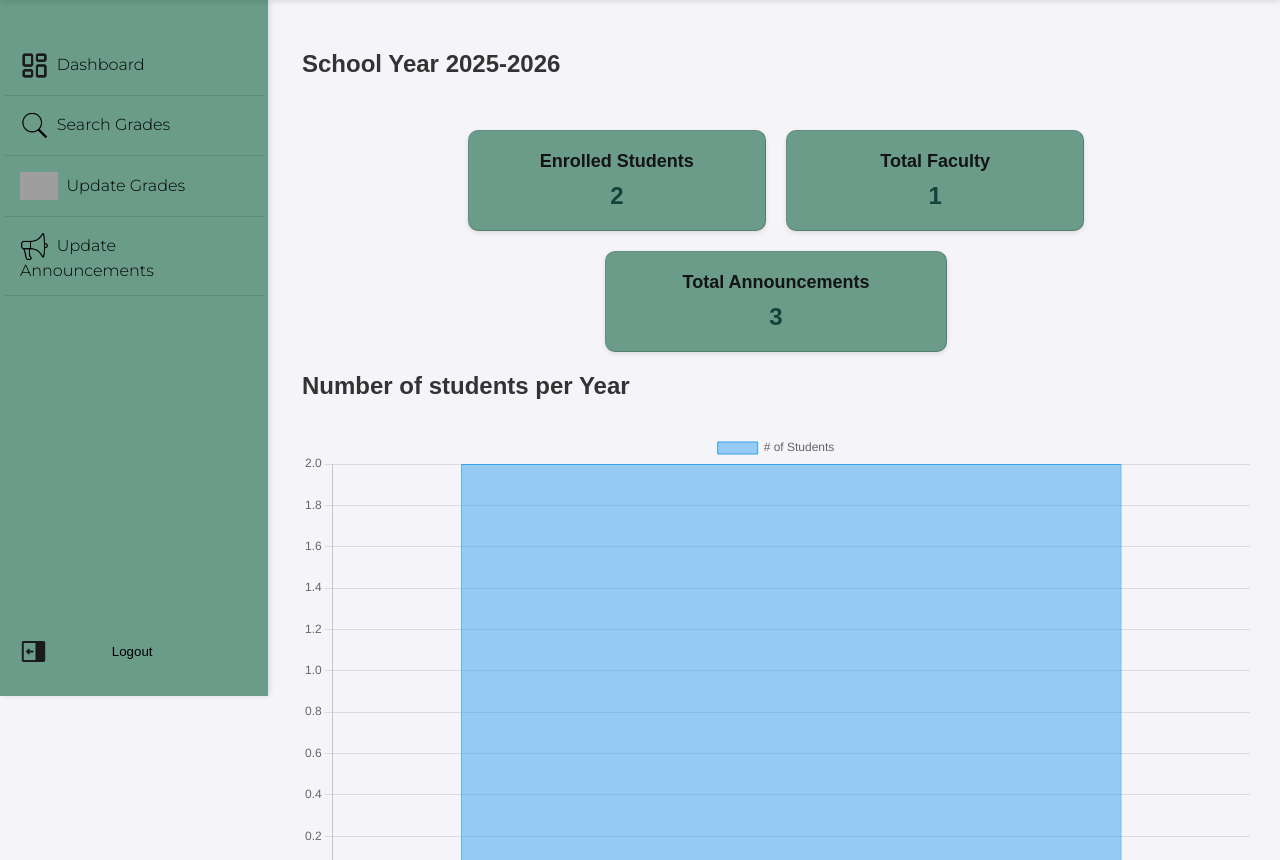
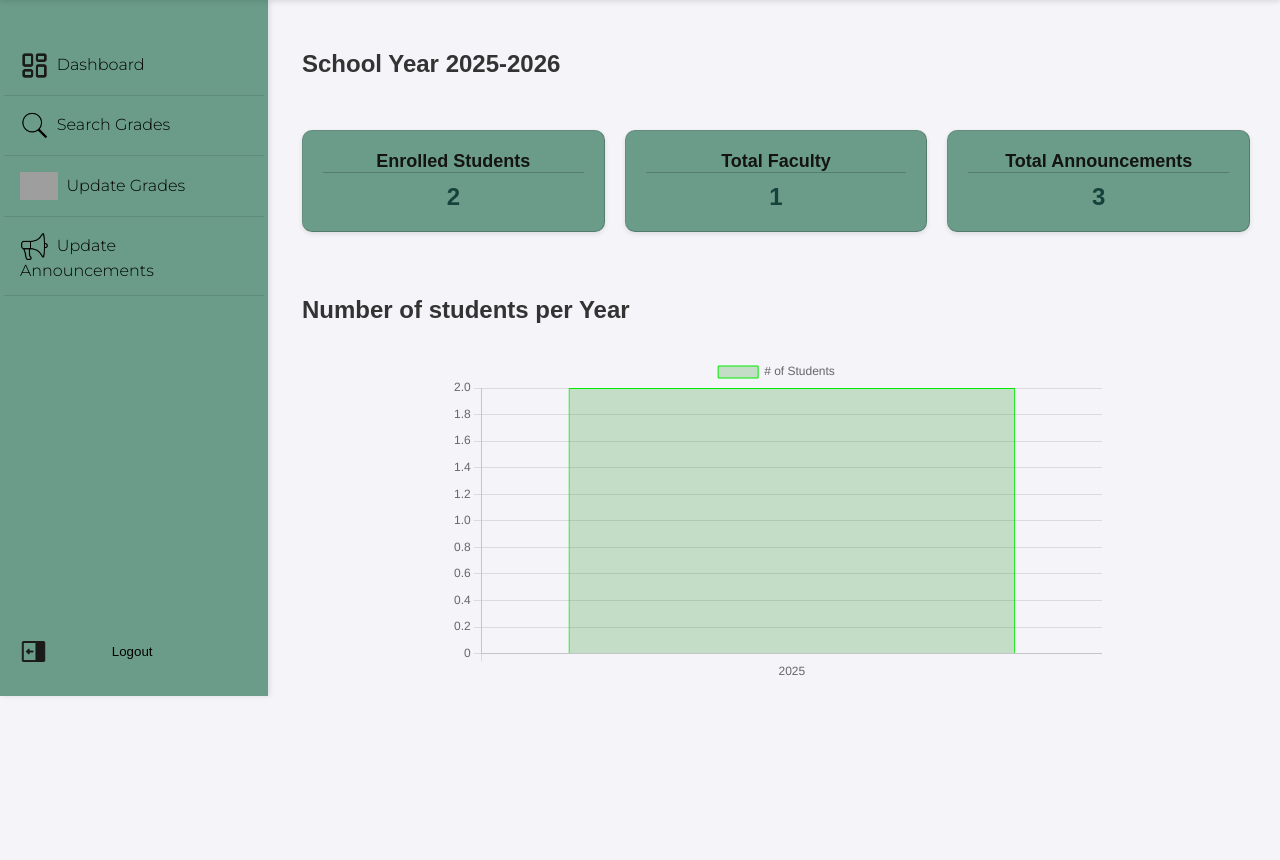
Before and after one commit to TheRealAngelo/GradeViewPortal, a PHP site: page /faculty/maindashboard.php in a window 1280 px wide. Shown: the part 86-946 px from the top of the page. Run offline with PHP 8.4, Linux system fonts and the light colour scheme; a user stored in the database is signed in; data comes from the database, SQL or seed files in the repository; some web fonts are replaced; grey boxes are pictures that could not be loaded.

Commit message:
im done, i think

```diff
--- a/assets/css/styles.css
+++ b/assets/css/styles.css
@@ -667,13 +679,16 @@ table button img {
 
 .dash-faculty-stats {
     display: flex;
-    gap: 20px; /* Add space between the cards */
+    gap: 20px;
     margin-top: 20px;
-    justify-content: center; /* Center the cards horizontally */
+    justify-content: flex-start; /* Center the cards horizontally */
     flex-wrap: wrap; /* Allow wrapping for smaller screens */
 }
 
 .dash-faculty-card {
+    display: flex;
+    flex-direction: column;
+    align-items: center;
     background-color: var(--green); /* Light green background */
     padding: 20px;
     border-radius: 10px;
--- a/src/faculty/maindashboard.php
+++ b/src/faculty/maindashboard.php
@@ -21,24 +21,26 @@ include 'maindashboardfunc.php';
     <div class="container">
         <?php include 'sidebar.php'; ?>
         <div class="content content-dashboard noCenter">
-            <div style="display: flex; flex-direction: column; align-items: center; justify-content: center; height: max-content; width: 100%; font-style: bold;">
+            <div style="display: flex; flex-direction: column; justify-content: center; height: max-content; width: 100%; font-style: bold;">
                 <h2 style="width: 100%; margin-bottom: 2rem;">School Year <?php echo htmlspecialchars($school_year); ?></h2>
                 <div class="dash-faculty-stats">
                     <div class="dash-faculty-card">
-                        <h3>Enrolled Students</h3>
+                        <h3 style="border-bottom: 1px solid rgba(0, 0, 0, 0.2); width: 100%;">Enrolled Students</h3>
                         <p><?php echo $student_count; ?></p>
                     </div>
                     <div class="dash-faculty-card">
-                        <h3>Total Faculty</h3>
+                        <h3 style="border-bottom: 1px solid rgba(0, 0, 0, 0.2); width: 100%;">Total Faculty</h3>
                         <p><?php echo $faculty_count; ?></p>
                     </div>
                     <div class="dash-faculty-card">
-                        <h3>Total Announcements</h3>
+                        <h3 style="border-bottom: 1px solid rgba(0, 0, 0, 0.2); width: 100%;">Total Announcements</h3>
                         <p><?php echo $announcement_count; ?></p>
                     </div>
                 </div>
-                <h2 style="width: 100%; margin-bottom: 2rem;">Number of students per Year</h2>
-                <div style="width: 100%; height: 100%;">
+
+
+                <h2 style="width: 100%; margin-top: 4rem; margin-bottom: 2rem;">Number of students per Year</h2>
+                <div style="display: flex; flex-direction: column; align-items: center; width: 100%; height: 50%;">
                     <canvas id="myChart"></canvas>
                 </div>
                 <script src="https://cdn.jsdelivr.net/npm/chart.js"></script>
@@ -63,8 +65,8 @@ include 'maindashboardfunc.php';
                                     label: '# of Students',
                                     data: chartData.map(row => row.users),
                                     borderWidth: 1,
-                                    backgroundColor: 'rgba(54, 162, 235, 0.5)',
-                                    borderColor: 'rgba(54, 162, 235, 1)'
+                                    backgroundColor: 'rgba(0, 128, 0, 0.2)',
+                                    borderColor: 'rgb(0, 235, 0)'
                                 }]
                             },
                             options: {
```
Also changed, not shown: other parts of assets/css/styles.css (+29 -3 lines), src/faculty/announcements.php (+1 -7 lines), src/student/maindashboard.php (+15 -13 lines).
